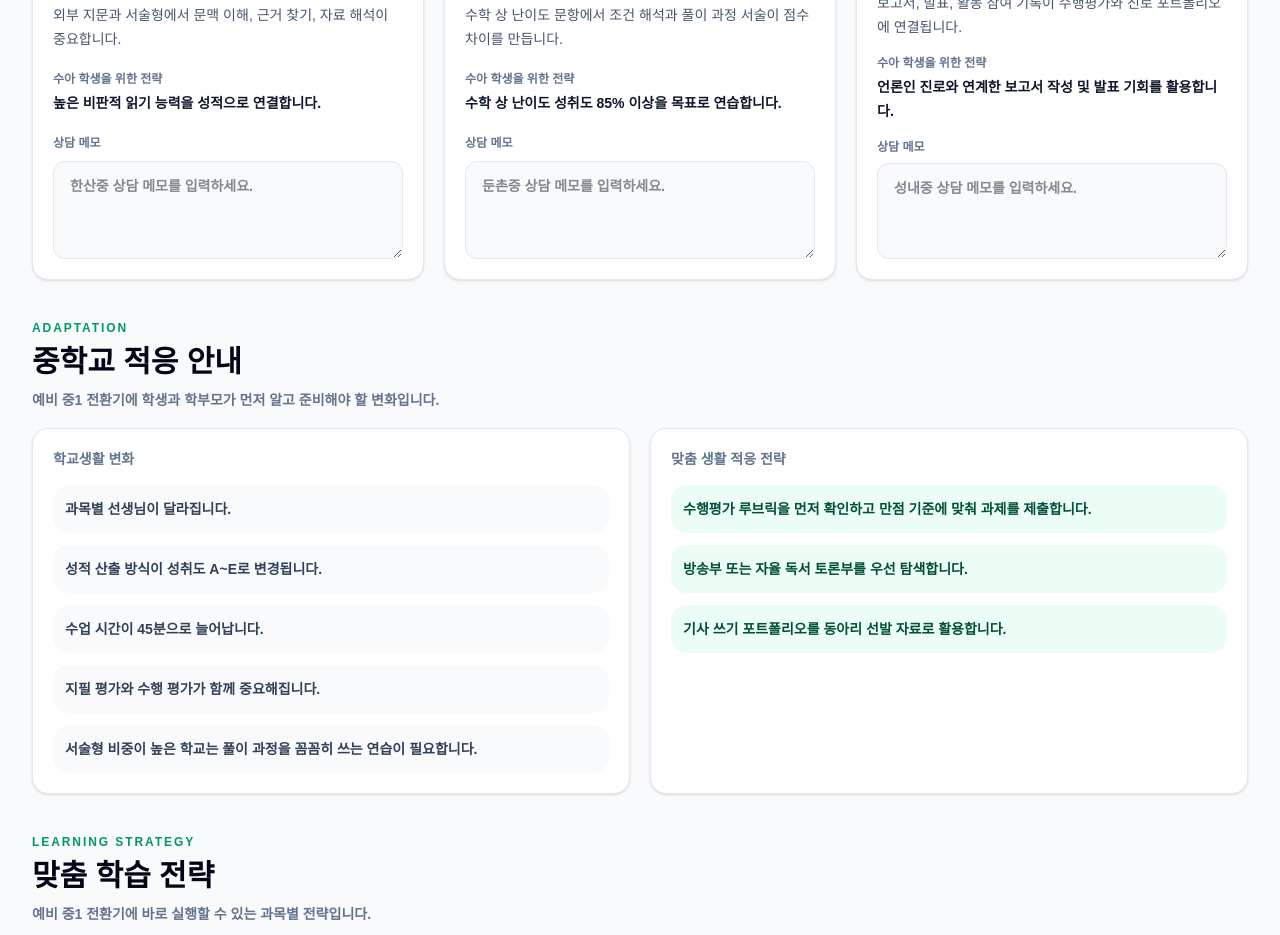
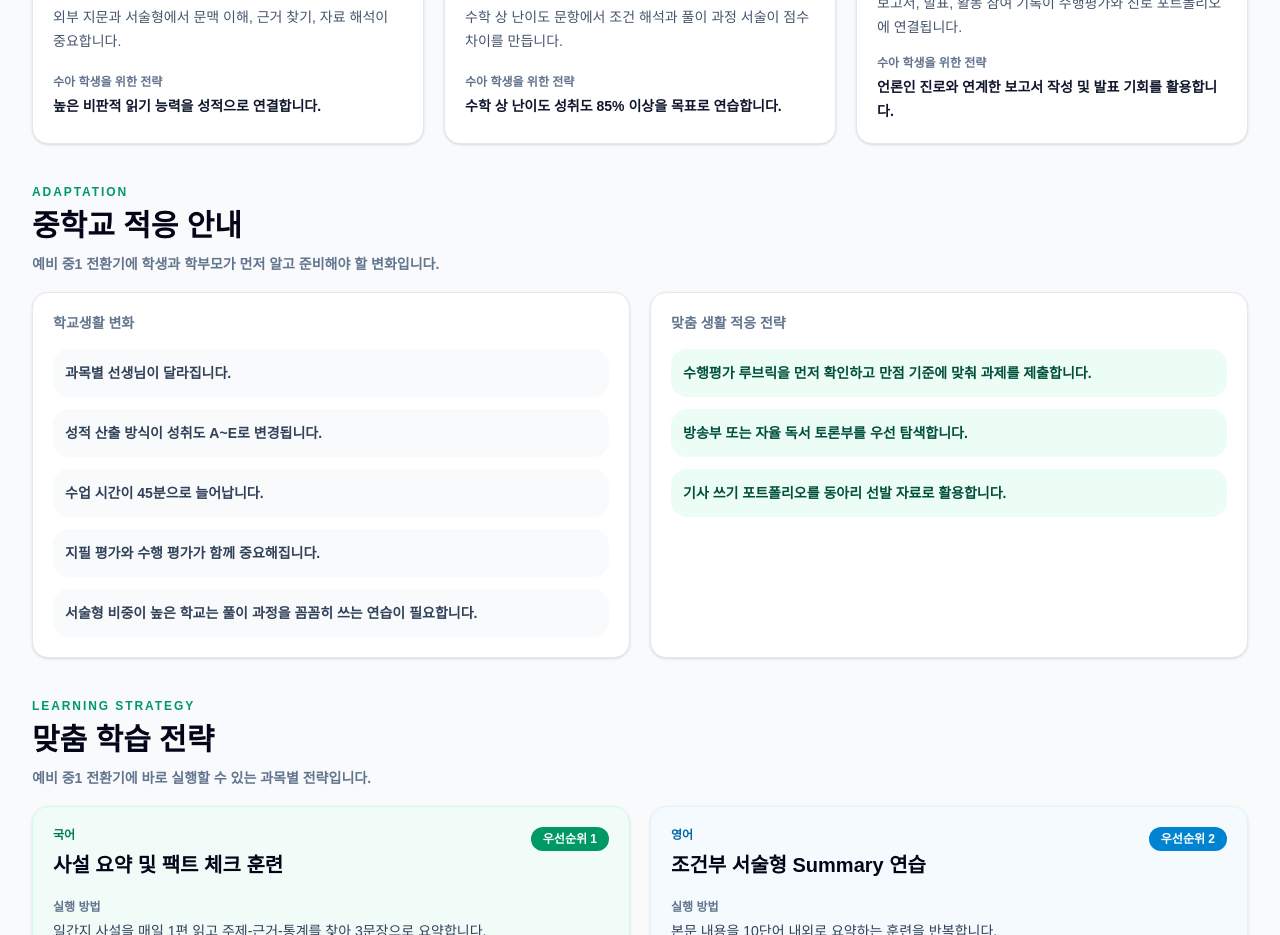
Before and after one commit to taekbari/teen-fit, a Next.js app: page /teacher/students/STU-2403/report in a window 1280 px wide. Shown: the part 880-1815 px from the top of the page. Built offline with nearby package versions, Linux system fonts and the light colour scheme.

Commit message:
Upate: 결과지 상담 메모 작성 화면 제거

```diff
--- a/src/components/report/SchoolFitCard.tsx
+++ b/src/components/report/SchoolFitCard.tsx
@@ -16,14 +16,6 @@ export function SchoolFitCard({ school }: { school: SchoolFit }) {
       <InfoBlock label="주요 특징" value={school.mainFeature} />
       <InfoBlock label="출제/평가 경향" value={school.assessmentTrend} />
       <InfoBlock label="수아 학생을 위한 전략" value={school.studentStrategy} strong />
-
-      <label className="grid gap-2">
-        <span className="text-xs font-black text-slate-500">상담 메모</span>
-        <textarea
-          className="min-h-24 resize-y rounded-xl border border-slate-200 bg-slate-50 px-4 py-3 text-sm font-bold leading-6 outline-none focus:border-slate-950"
-          placeholder={school.counselingMemoPlaceholder}
-        />
-      </label>
     </article>
   );
 }
--- a/src/lib/mock/studentReport.mock.ts
+++ b/src/lib/mock/studentReport.mock.ts
@@ -21,7 +21,6 @@ export const mockStudentGuidanceReports: StudentGuidanceReport[] = [
         assessmentTrend: "외부 지문과 서술형에서 문맥 이해, 근거 찾기, 자료 해석이 중요합니다.",
         studentStrategy: "높은 비판적 읽기 능력을 성적으로 연결합니다.",
         recommendationPoint: "문해력 강점 활용",
-        counselingMemoPlaceholder: "한산중 상담 메모를 입력하세요.",
       },
       {
         id: "dunchon",
@@ -31,7 +30,6 @@ export const mockStudentGuidanceReports: StudentGuidanceReport[] = [
         assessmentTrend: "수학 상 난이도 문항에서 조건 해석과 풀이 과정 서술이 점수 차이를 만듭니다.",
         studentStrategy: "수학 상 난이도 성취도 85% 이상을 목표로 연습합니다.",
         recommendationPoint: "수학 심화 대비 필요",
-        counselingMemoPlaceholder: "둔촌중 상담 메모를 입력하세요.",
       },
       {
         id: "seongnae",
@@ -41,7 +39,6 @@ export const mockStudentGuidanceReports: StudentGuidanceReport[] = [
         assessmentTrend: "보고서, 발표, 활동 참여 기록이 수행평가와 진로 포트폴리오에 연결됩니다.",
         studentStrategy: "언론인 진로와 연계한 보고서 작성 및 발표 기회를 활용합니다.",
         recommendationPoint: "진로 포트폴리오 강화",
-        counselingMemoPlaceholder: "성내중 상담 메모를 입력하세요.",
       },
     ],
     adaptationGuide: [
--- a/src/types/studentReport.ts
+++ b/src/types/studentReport.ts
@@ -20,7 +20,6 @@ export type SchoolFit = {
   assessmentTrend: string;
   studentStrategy: string;
   recommendationPoint: string;
-  counselingMemoPlaceholder: string;
 };
 
 export type LearningStrategy = {
```
